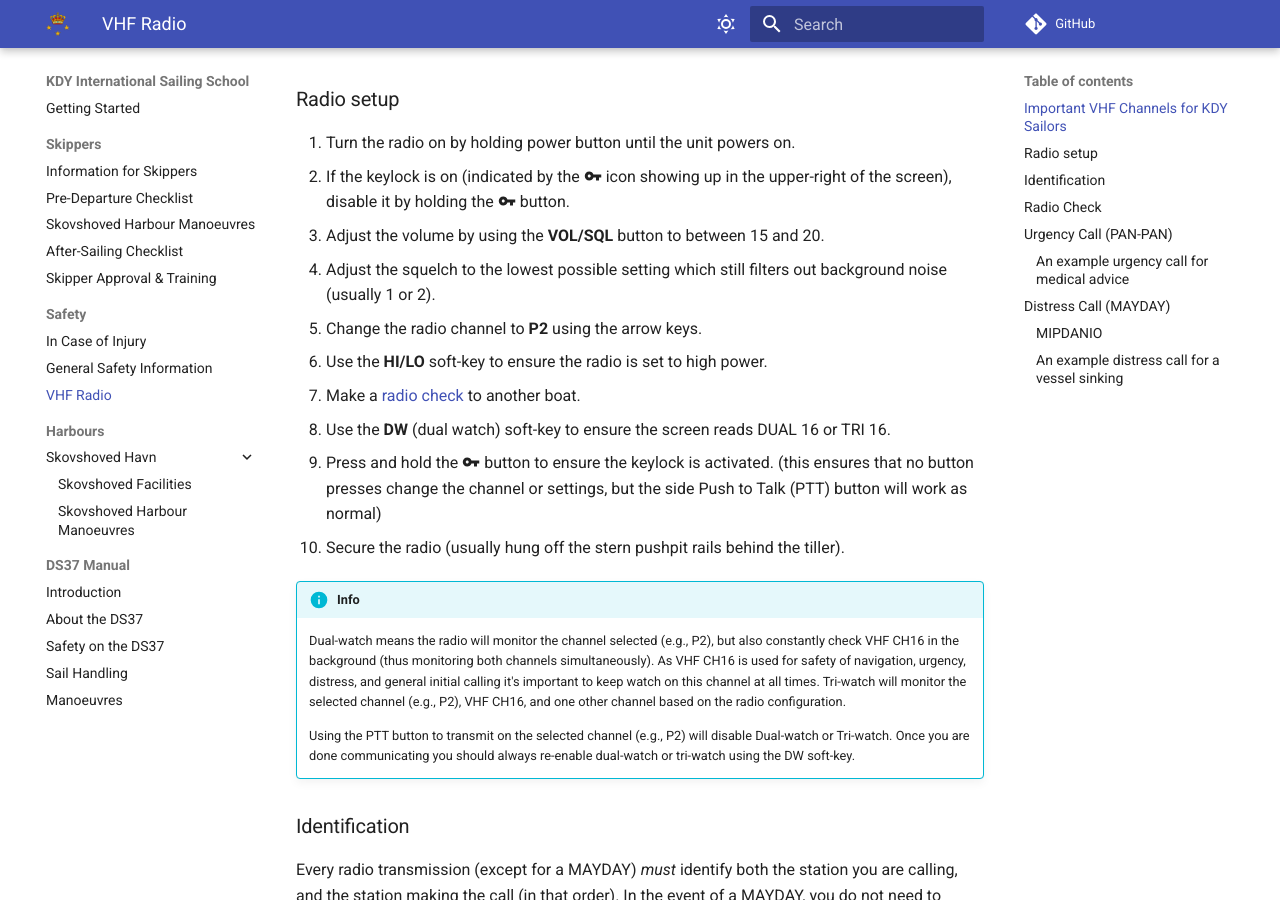
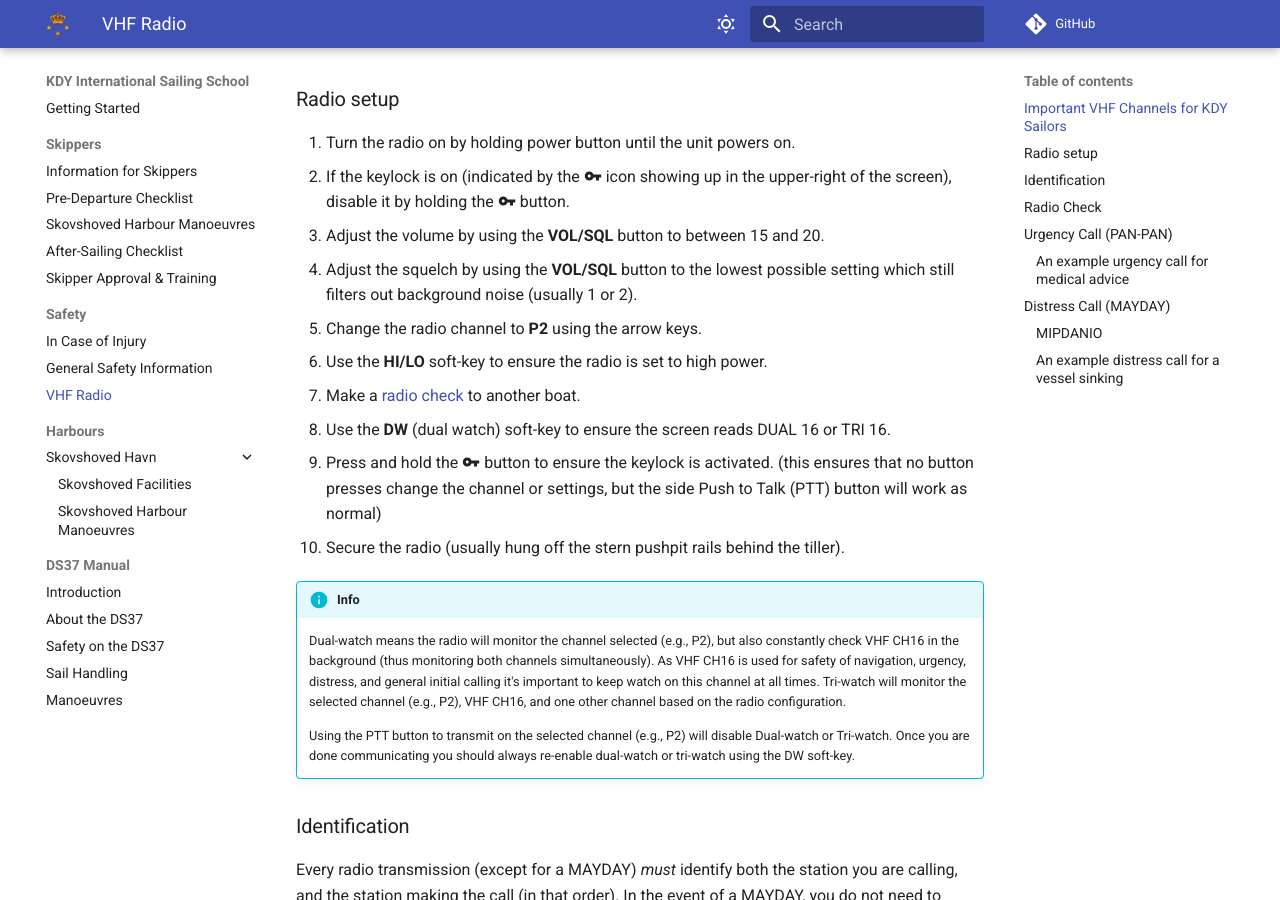
Before and after one commit to x123/kdy-iss, an MkDocs documentation site: the page built from docs/vhf-radio.md, in a window 1280 px wide and 900 px high, scrolled down 508 px. Built offline with MkDocs 1.6.1 and Material for MkDocs 9.7.7, drawn with Linux system fonts in a browser that asks for light colours; comment, search, counter and statistics services are not loaded.

Commit message:
improve squelch step

```diff
--- a/docs/vhf-radio.md
+++ b/docs/vhf-radio.md
@@ -18,8 +18,8 @@
 2. If the keylock is on (indicated by the :material-key: icon showing up in the
    upper-right of the screen), disable it by holding the :material-key: button.
 3. Adjust the volume by using the **VOL/SQL** button to between 15 and 20.
-4. Adjust the squelch to the lowest possible setting which still filters out
-   background noise (usually 1 or 2).
+4. Adjust the squelch by using the **VOL/SQL** button to the lowest possible
+   setting which still filters out background noise (usually 1 or 2).
 5. Change the radio channel to **P2** using the arrow keys.
 6. Use the **HI/LO** soft-key to ensure the radio is set to high power.
 7. Make a [radio check](#radio-check) to another boat.
```
